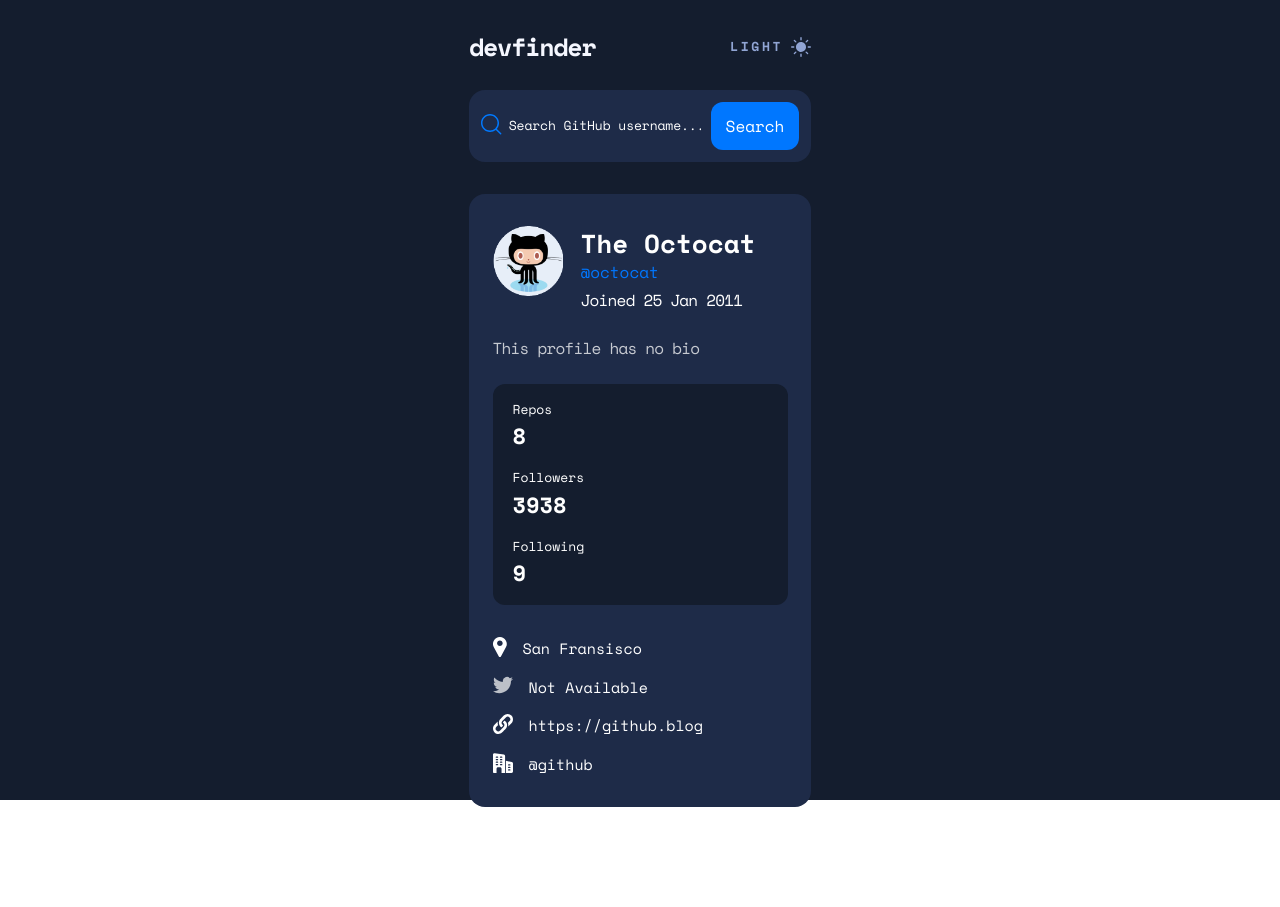
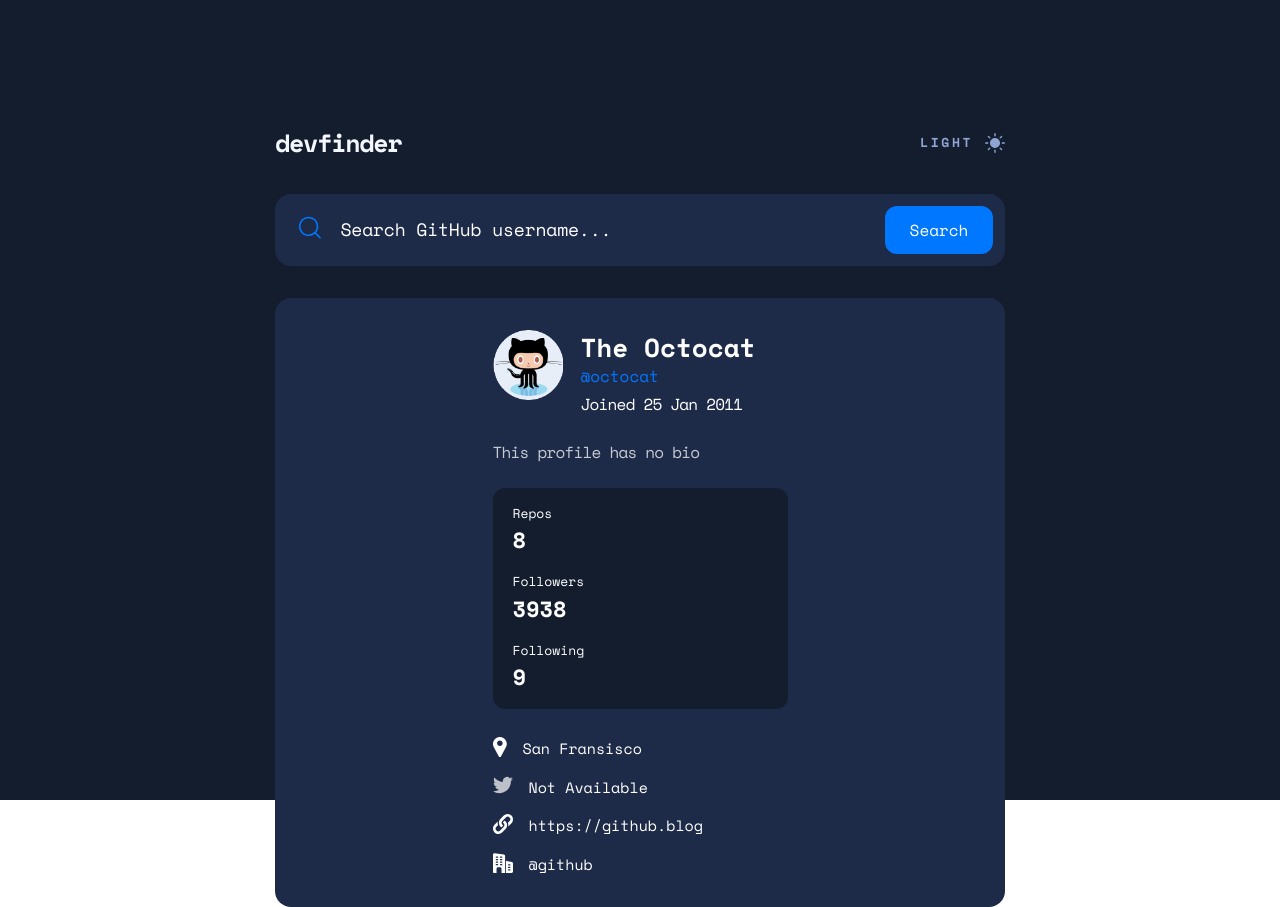
Before and after one commit to YokoMentor/user-search-app, a Next.js app: page / in a window 1280 px wide. Before the commit the page ends 807 px from the top, so only its background shows below. Built offline with nearby package versions, Linux system fonts and the light colour scheme.

Commit message:
Header and search bar for desktop

```diff
--- a/app/page.module.css
+++ b/app/page.module.css
@@ -13,3 +13,7 @@
 .avatar {
   background-image: url('../public/avatar.png');
 }
+
+@media (min-width: 768px) {
+
+}
--- a/app/page.tsx
+++ b/app/page.tsx
@@ -23,20 +23,20 @@ function handleThemeSwitcher() {
 
   return (
     <div className={`${darkTheme ? 'bg-bg-dark' : 'bg-bg-light'} flex flex-col min-h-screen justify-center items-center`}>
-      <div className='absolute flex flex-col justify-center items-center w-[342px] top-7'>
-        <div className='flex justify-between items-center w-full mb-6 font-bold'>
+      <div className='absolute flex flex-col justify-center items-center w-[342px] md:w-[730px] top-7 md:top-31'>
+        <div className='flex justify-between items-center w-full mb-6 md:mb-8 font-bold'>
           <h1 className={`${darkTheme ? 'text-bg-light' : 'text-bg-dark'} text-[25px] tracking-tighter`}>devfinder</h1>
           <button className='flex items-center rounded-md focus:outline-2 focus:outline-active focus:outline-offset-3 cursor-pointer' onClick={handleThemeSwitcher}>
             <div className={`${darkTheme ? 'text-heading-light' : 'text-heading-dark'} text-[13px] tracking-[.2em]`}>{`${darkTheme ? 'LIGHT' : 'DARK'}`}</div>
-            <div className={`${darkTheme ? styles.icon_sun : styles.icon_moon} w-[20px] h-[20px] ml-2`}></div>
+            <div className={`${darkTheme ? styles.icon_sun : styles.icon_moon} w-[20px] h-[20px] ml-2 md:ml-3`}></div>
           </button>
         </div>
-       <form className={`${containerStyle} justify-between py-3 px-3 focus-within:outline focus-within:outline-2 focus-within:outline-active`}>
-        <div className='flex w-[220px]'>
-            <svg height="24" width="24" viewBox="0 0 28 28" xmlns="http://www.w3.org/2000/svg"><path d="M10.609 0c5.85 0 10.608 4.746 10.608 10.58 0 2.609-.952 5-2.527 6.847l5.112 5.087a.87.87 0 01-1.227 1.233l-5.118-5.093a10.58 10.58 0 01-6.848 2.505C4.759 21.16 0 16.413 0 10.58 0 4.747 4.76 0 10.609 0zm0 1.74c-4.891 0-8.87 3.965-8.87 8.84 0 4.874 3.979 8.84 8.87 8.84a8.855 8.855 0 006.213-2.537l.04-.047a.881.881 0 01.058-.053 8.786 8.786 0 002.558-6.203c0-4.875-3.979-8.84-8.87-8.84z" fill="#0079ff"/></svg>
-            <input type='text' placeholder='Search GitHub username...' className={`${darkTheme ? 'placeholder:text-container-light' : 'placeholder:text-heading-dark'} w-[194px] text-[13px] tracking-[-0.01em] ml-1 focus:outline-none`}/>
+       <form className={`${containerStyle} justify-between py-3 px-3 md:pl-6 md:pr-3 focus-within:outline focus-within:outline-2 focus-within:outline-active`}>
+        <div className='flex w-[220px] md:w-[340px]'>
+            <svg className='w-[24px] h-[24px] md:w-[29px] md:h-[29px]' viewBox="0 0 28 28" xmlns="http://www.w3.org/2000/svg"><path d="M10.609 0c5.85 0 10.608 4.746 10.608 10.58 0 2.609-.952 5-2.527 6.847l5.112 5.087a.87.87 0 01-1.227 1.233l-5.118-5.093a10.58 10.58 0 01-6.848 2.505C4.759 21.16 0 16.413 0 10.58 0 4.747 4.76 0 10.609 0zm0 1.74c-4.891 0-8.87 3.965-8.87 8.84 0 4.874 3.979 8.84 8.87 8.84a8.855 8.855 0 006.213-2.537l.04-.047a.881.881 0 01.058-.053 8.786 8.786 0 002.558-6.203c0-4.875-3.979-8.84-8.87-8.84z" fill="#0079ff"/></svg>
+            <input type='text' placeholder='Search GitHub username...' className={`${darkTheme ? 'placeholder:text-container-light' : 'placeholder:text-heading-dark'} w-[194px] md:w-[340px] text-[13px] md:text-[18px] tracking-[-0.01em] ml-1 md:ml-4 focus:outline-none`}/>
           </div>
-          <button className='text-white w-[88px] h-[48px] bg-active border-container-light rounded-xl focus:outline-2 focus:outline-offset-2 focus:outline-active cursor-pointer'>Search</button>
+          <button className='text-white w-[88px] md:w-[108px] h-[48px] bg-active border-container-light rounded-xl focus:outline-2 focus:outline-offset-2 focus:outline-active cursor-pointer'>Search</button>
         </form>
         <div className={`${containerStyle} flex-col mt-8`}>
           <div className='flex flex-col w-[295px] mt-8'>
@@ -52,7 +52,7 @@ function handleThemeSwitcher() {
             </div>
           <div className={`${profileInfo} opacity-75 mt-6`}>This profile has no bio</div>
           </div>
-          <div className={`${darkTheme ? 'bg-bg-dark' : 'bg-bg-light'} flex flex-col items-start w-[295px] rounded-xl px-5 pt-4 mt-6 mb-8`}>
+          <div className={`${darkTheme ? 'bg-bg-dark' : 'bg-bg-light'} flex flex-col items-start w-[295px] rounded-xl px-5 pt-4 mt-6 mb-7`}>
             <div className={userInfoTitle}>Repos</div>
             <div className={userInfo}>8</div>
             <div className={userInfoTitle}>Followers</div>
```
